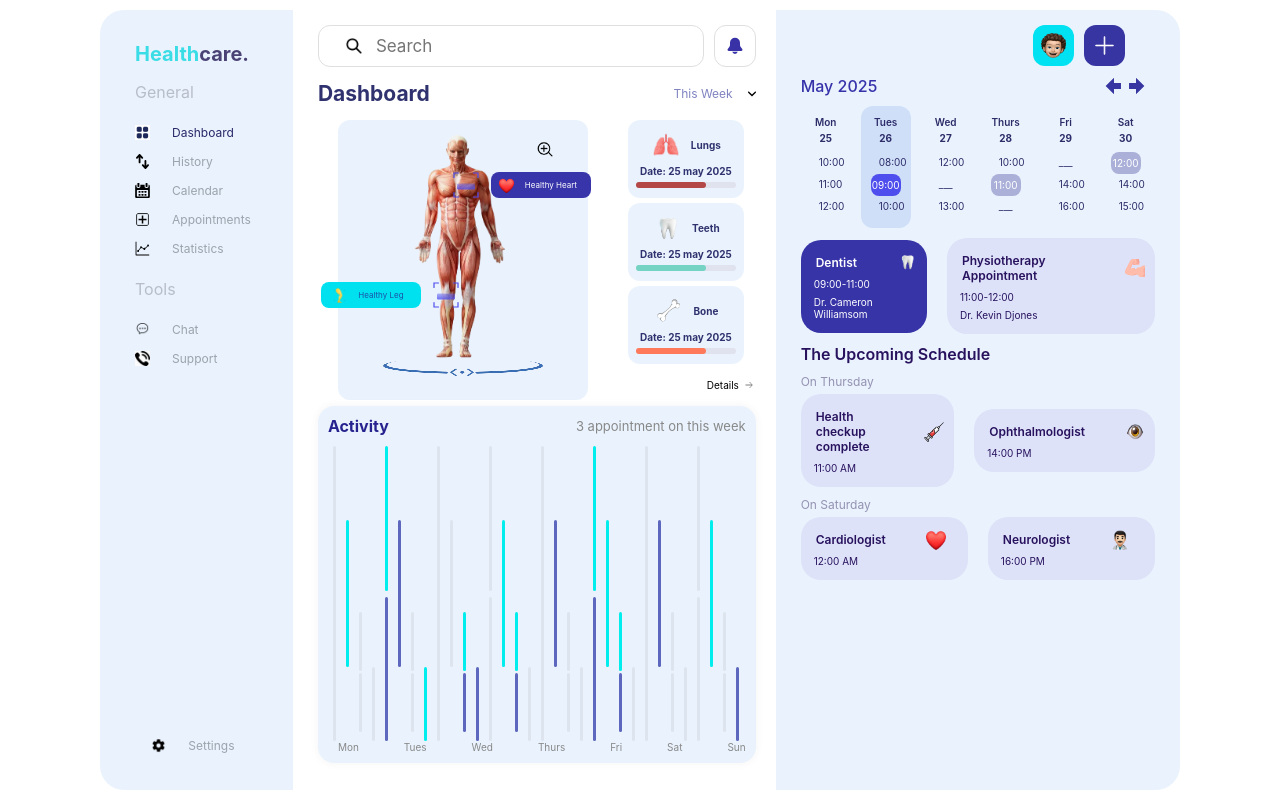
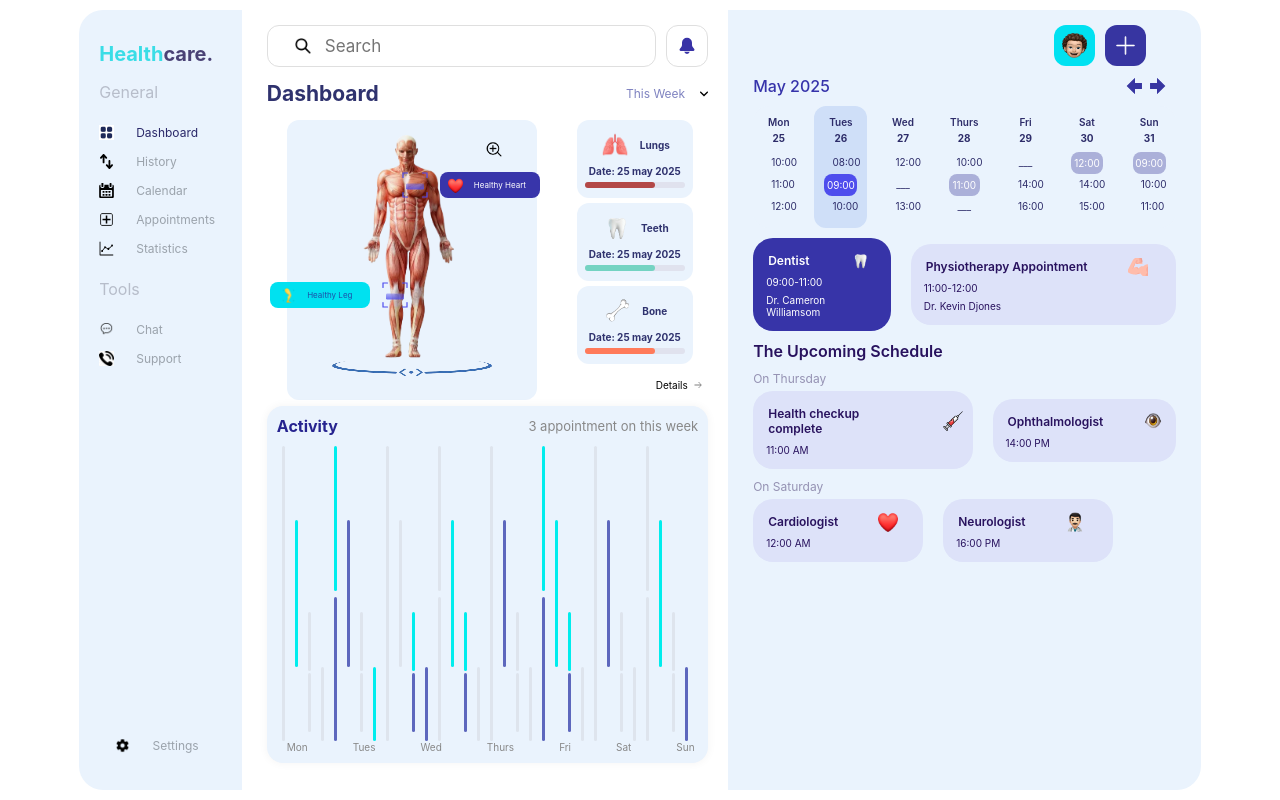
Before and after one commit to muralikrishna2977/FitpeoTechProject, a React (Vite) app: page / in a window 1280 px wide. Built offline with nearby package versions, Linux system fonts and the light colour scheme.

Commit message:
Updated the app with new changes

```diff
--- a/src/App.css
+++ b/src/App.css
@@ -1,7 +1,9 @@
 .appContainer{
     height: 100vh;
     width: 100%;
-    padding: 10px 100px;
+    /* padding: 10px 100px; */
+    padding-top: 10px;
+    padding-bottom: 10px;
     box-sizing: border-box;
     display: flex;
     align-items: center;
--- a/src/components/DashBoard/DashBoard.css
+++ b/src/components/DashBoard/DashBoard.css
@@ -1,5 +1,5 @@
 .dashBoard{
-    width: 45%;
+    width: 38%;
     height: 100%;
     padding-left: 25px;
     padding-top: 15px;
--- a/src/components/Schedule/Schedule.css
+++ b/src/components/Schedule/Schedule.css
@@ -1,5 +1,5 @@
 .schedule{
-    width: 40%;
+    width: 33%;
     height: 100%;
     background-color: #eaf3fd;
     border-bottom-right-radius: 24px;
--- a/src/components/SideBar/SideBar.css
+++ b/src/components/SideBar/SideBar.css
@@ -3,7 +3,7 @@
     flex-direction: column;
     align-items: center;
     justify-content:space-between;
-    width: 15%;
+    width: 8%;
     height: 100%;
     background-color: #eaf3fd;
     border-top-left-radius: 24px;
```
